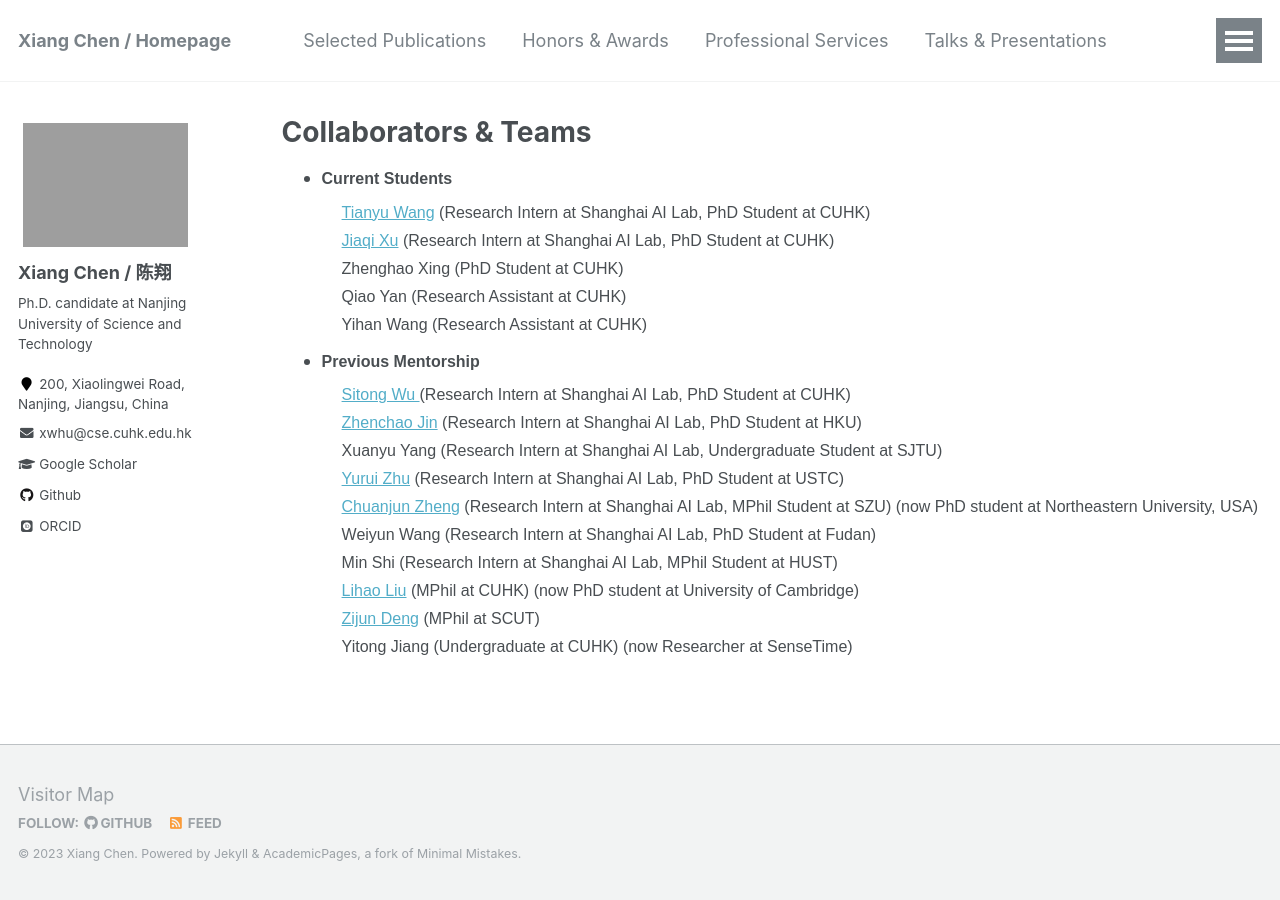
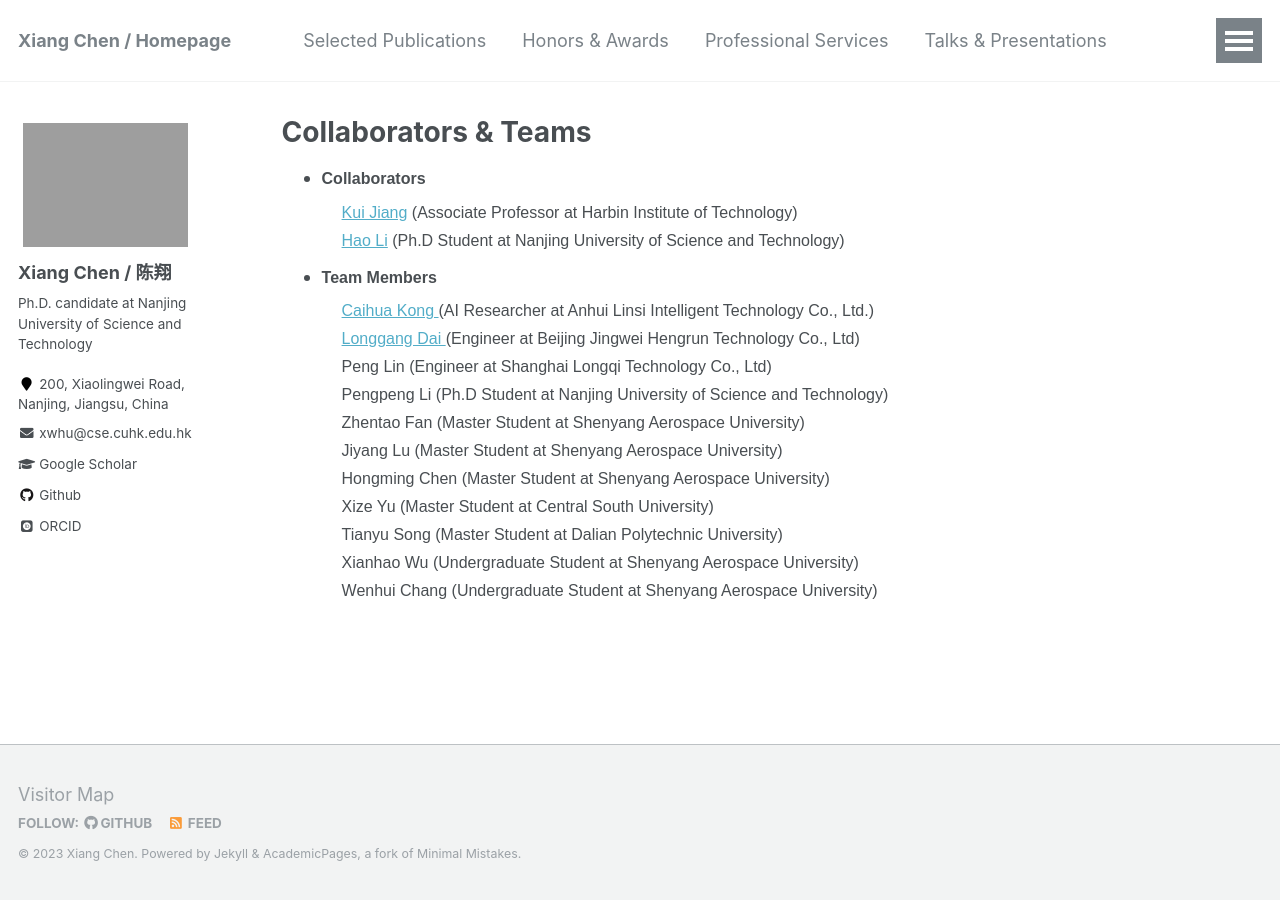
Before and after one commit to cschenxiang/cschenxiang.github.io, a Jekyll site: the page built from _pages/teams.html, in a window 1280 px wide. Built offline with Jekyll 4.4.1, drawn with Linux system fonts in a browser that asks for light colours; some web fonts are replaced.

Commit message:
Update teams.html

```diff
--- a/_pages/teams.html
+++ b/_pages/teams.html
@@ -8,29 +8,28 @@ author_profile: true
 <ul>
 
  <li> <p style="margin-left: 0px; line-height: 120%; margin-top: 8px; margin-bottom: 8px;"><font face="Arial" size="3"><meta charset="utf-8">
-              <strong> Current Students </strong> <br> </font> </p>
+<strong> Collaborators </strong> <br> </font> </p>
 <p style="margin-left: 20px; line-height: 150%; margin-top: 8px; margin-bottom: 8px;"><font face="Arial" size="3"><meta charset="utf-8">
-	        <a href="https://stevewongv.github.io/" target="_blank"> Tianyu Wang</a> (Research Intern at Shanghai AI Lab, PhD Student at CUHK) <br>
-	        <a href="https://jiaqixuac.github.io/" target="_blank"> Jiaqi Xu</a> (Research Intern at Shanghai AI Lab, PhD Student at CUHK) <br>
-		Zhenghao Xing (PhD Student at CUHK) <br>
-		Qiao Yan (Research Assistant at CUHK) <br>
-		Yihan Wang (Research Assistant at CUHK) <br>
+<a href="http://homepage.hit.edu.cn/jiangkui" target="_blank"> Kui Jiang</a> (Associate Professor at Harbin Institute of Technology) <br>
+<a href="http://house-leo.github.io/" target="_blank"> Hao Li</a> (Ph.D Student at Nanjing University of Science and Technology) <br>
 </font> </p>
 </li>
 
+
 <li> <p style="margin-left: 0px; line-height: 120%; margin-top: 8px; margin-bottom: 8px;"><font face="Arial" size="3"><meta charset="utf-8">
-              <strong> Previous Mentorship </strong> <br> </font> </p>
+<strong> Team Members </strong> <br> </font> </p>
 <p style="margin-left: 20px; line-height: 150%; margin-top: 8px; margin-bottom: 8px;"><font face="Arial" size="3"><meta charset="utf-8">
-		<a href="https://scholar.google.com.hk/citations?hl=zh-CN&user=0ao4z_MAAAAJ&view_op=list_works&sortby=pubdate" target="_blank"> Sitong Wu </a> (Research Intern at Shanghai AI Lab, PhD Student at CUHK) <br>
-		<a href="https://charlespikachu.github.io/" target="_blank"> Zhenchao Jin</a> (Research Intern at Shanghai AI Lab, PhD Student at HKU) <br>
-		Xuanyu Yang (Research Intern at Shanghai AI Lab, Undergraduate Student at SJTU) <br>
-		<a href="https://zhuyr97.github.io/" target="_blank"> Yurui Zhu</a> (Research Intern at Shanghai AI Lab, PhD Student at USTC) <br>
-		<a href="https://charliezcj.github.io/" target="_blank"> Chuanjun Zheng</a> (Research Intern at Shanghai AI Lab, MPhil Student at SZU) (now PhD student at Northeastern University, USA) <br>
-		Weiyun Wang (Research Intern at Shanghai AI Lab, PhD Student at Fudan) <br>
-		Min Shi (Research Intern at Shanghai AI Lab, MPhil Student at HUST) <br>
-		<a href="https://lihaoliu-cambridge.github.io/" target="_blank"> Lihao Liu</a> (MPhil at CUHK) (now PhD student at University of Cambridge) <br>
-	        <a href="https://scholar.google.com/citations?user=DTLPDqkAAAAJ&hl=en" target="_blank"> Zijun Deng</a> (MPhil at SCUT) <br>
-		Yitong Jiang</a> (Undergraduate at CUHK) (now Researcher at SenseTime) <br>
+<a href="https://github.com/kongyan66" target="_blank"> Caihua Kong </a> (AI Researcher at Anhui Linsi Intelligent Technology Co., Ltd.) <br>
+<a href="https://github.com/dailonggang" target="_blank"> Longgang Dai </a> (Engineer at Beijing Jingwei Hengrun Technology Co., Ltd) <br>
+Peng Lin (Engineer at Shanghai Longqi Technology Co., Ltd) <br>
+Pengpeng Li (Ph.D Student at Nanjing University of Science and Technology) <br>
+Zhentao Fan (Master Student at Shenyang Aerospace University) <br>
+Jiyang Lu (Master Student at Shenyang Aerospace University) <br>
+Hongming Chen (Master Student at Shenyang Aerospace University) <br>
+Xize Yu (Master Student at Central South University) <br>
+Tianyu Song (Master Student at Dalian Polytechnic University) <br>
+Xianhao Wu (Undergraduate Student at Shenyang Aerospace University) <br>
+Wenhui Chang (Undergraduate Student at Shenyang Aerospace University) <br>
 </font> </p>
 </li>
 
```
Lines whose indentation alone changed are shown as unchanged.
